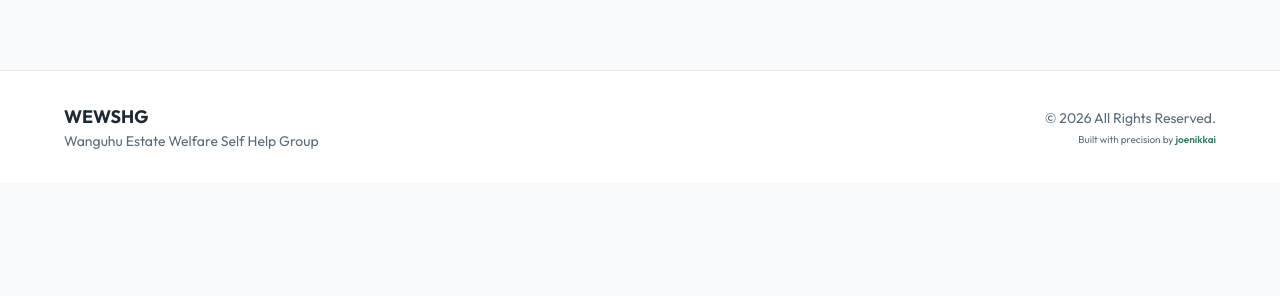
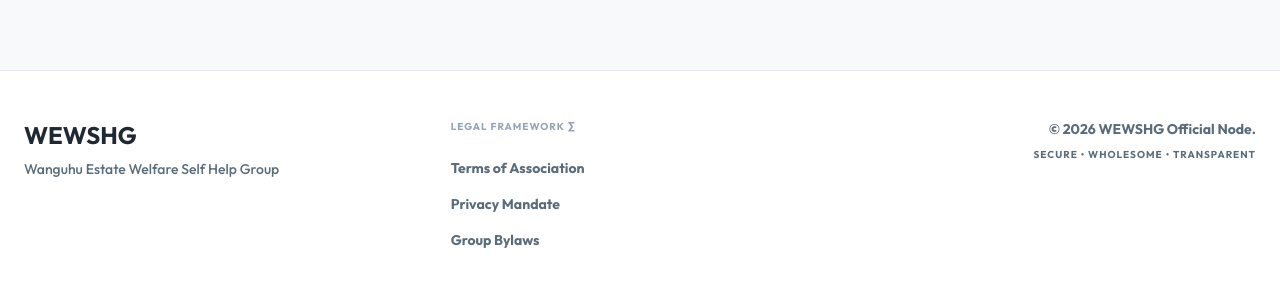
Before and after one commit to joenikkai/WANGUHU-ESTATE-WELFARE-SELF-HELP-GROUP, a React (Vite) app in the folder frontend/: page /help-desk in a window 1280 px wide. Shown: the part 656-952 px from the top of the page. Before the commit the page ends 839 px from the top, so only its background shows below. Built offline with nearby package versions, Linux system fonts and the light colour scheme; no server answers.

Commit message:
feat: implement legal framework pages (Terms, Privacy, Bylaws) and update footer

```diff
--- a/frontend/src/App.tsx
+++ b/frontend/src/App.tsx
@@ -19,11 +19,16 @@ import Contribute from "./pages/Contribute";
 import Assets from "./pages/Assets";
 import Transactions from "./pages/Transactions";
 import CommunityFunds from "./pages/CommunityFunds";
+import Legal from "./pages/Legal";
 
 const router = createBrowserRouter([
   {
     path: '/',
     element: <Landing/>
+  },
+  {
+    path: '/legal/:type',
+    element: <Legal/>
   },
   {
     path: '/marketplace',
--- a/frontend/src/components/Footer.tsx
+++ b/frontend/src/components/Footer.tsx
@@ -1,25 +1,38 @@
 import { useAuth } from "../context/AuthContext";
+import { Link } from "react-router-dom";
 
 function Footer() {
     const { user } = useAuth();
 
-    // Hide footer on dashboard if preferred, or keep it consistent.
-    // User requested applying it to all necessary pages.
+    return (
+        <footer className="w-full bg-[#FFFFFF] dark:bg-[#1A2433] border-t border-[#E2E8F0] dark:border-[#2D3A4A] py-12 px-6 mt-auto">
+            <div className="max-w-7xl mx-auto">
+                <div className="grid grid-cols-1 md:grid-cols-3 gap-12 mb-12">
+                    <div className="text-center md:text-left">
+                        <p className="text-[#1E2933] dark:text-[#E2E8F0] font-black text-2xl mb-2">WEWSHG</p>
+                        <p className="text-[#5A6B7A] dark:text-[#94A3B8] text-sm font-medium">Wanguhu Estate Welfare Self Help Group</p>
+                    </div>
 
-    return (
-        <footer className="w-full bg-[#FFFFFF] dark:bg-[#1A2433] border-t border-[#E2E8F0] dark:border-[#2D3A4A] py-8 px-6 mt-auto">
-            <div className="max-w-6xl mx-auto flex flex-col md:flex-row justify-between items-center space-y-4 md:space-y-0">
-                <div className="text-center md:text-left">
-                    <p className="text-[#1E2933] dark:text-[#E2E8F0] font-bold text-lg">WEWSHG</p>
-                    <p className="text-[#5A6B7A] dark:text-[#94A3B8] text-sm">Wanguhu Estate Welfare Self Help Group</p>
+                    <div className="flex flex-col items-center md:items-start gap-4">
+                        <p className="text-[10px] font-black text-[#94A3B8] uppercase tracking-widest mb-2">Legal Framework ∑</p>
+                        <Link to="/legal/terms" className="text-sm font-bold text-[#5A6B7A] dark:text-[#E2E8F0] hover:text-[#2E7D64] transition-colors">Terms of Association</Link>
+                        <Link to="/legal/privacy" className="text-sm font-bold text-[#5A6B7A] dark:text-[#E2E8F0] hover:text-[#2E7D64] transition-colors">Privacy Mandate</Link>
+                        <Link to="/legal/bylaws" className="text-sm font-bold text-[#5A6B7A] dark:text-[#E2E8F0] hover:text-[#2E7D64] transition-colors">Group Bylaws</Link>
+                    </div>
+
+                    <div className="text-center md:text-right flex flex-col items-center md:items-end gap-2">
+                        <p className="text-[#5A6B7A] dark:text-[#94A3B8] text-sm font-bold">
+                            &copy; {new Date().getFullYear()} WEWSHG Official Node.
+                        </p>
+                        <p className="text-[#5A6B7A] dark:text-[#94A3B8] text-[10px] uppercase tracking-widest font-black flex items-center gap-2">
+                            Secure • Wholesome • Transparent
+                        </p>
+                    </div>
                 </div>
 
-                <div className="text-center md:text-right">
-                    <p className="text-[#5A6B7A] dark:text-[#94A3B8] text-sm">
-                        &copy; {new Date().getFullYear()} All Rights Reserved.
-                    </p>
-                    <p className="text-[#5A6B7A] dark:text-[#94A3B8] text-[10px] mt-1">
-                        Built with precision by <a href="https://github.com/joenikkai" target="_blank" rel="noopener noreferrer" className="text-[#2E7D64] dark:text-[#3B8B76] font-semibold hover:underline">joenikkai</a>
+                <div className="pt-8 border-t border-[#E2E8F0] dark:border-[#2D3A4A] text-center">
+                    <p className="text-[#5A6B7A] dark:text-[#94A3B8] text-[10px] font-bold">
+                        Built with precision by <a href="https://github.com/joenikkai" target="_blank" rel="noopener noreferrer" className="text-[#2E7D64] dark:text-[#3B8B76] font-black hover:underline uppercase tracking-tighter">joenikkai</a>
                     </p>
                 </div>
             </div>
--- /dev/null
+++ b/frontend/src/pages/Legal.tsx
@@ -0,0 +1,142 @@
+import { useParams, Link } from "react-router-dom";
+import PublicNavbar from "../components/PublicNavbar";
+import DashboardSidebar from "../components/Navbar";
+import Footer from "../components/Footer";
+import { useAuth } from "../context/AuthContext";
+import { ShieldCheck, Scale, Lock, BookOpen, ChevronLeft } from "lucide-react";
+
+const legalContent = {
+    "terms": {
+        title: "Terms & Conditions ∑",
+        icon: Scale,
+        color: "text-blue-500",
+        sections: [
+            {
+                heading: "1. The Wholesome Mandate",
+                content: "By accessing the WEWSHG platform, you agree to uphold the 'Wholesome System' philosophy. This includes a commitment to conceptual understanding, mutual accountability, and the collective progress of the Wanguhu Estate Welfare Self Help Group."
+            },
+            {
+                heading: "2. Financial Integrity ∑",
+                content: "All financial transactions recorded on the platform are legally binding within the group's bylaws. Members are responsible for ensuring that contributions (Mandatory, Benevolence, Asset Shares) are accurate and timely. Fraudulent entries will result in immediate termination of biometric identity access."
+            },
+            {
+                heading: "3. Membership Identity",
+                content: "Your digital identity (linked to National ID and KRA PIN) is non-transferable. You are responsible for all actions taken under your credentials. Multi-factor authentication is mandated for all high-value transactions."
+            }
+        ]
+    },
+    "privacy": {
+        title: "Privacy Policy Δ",
+        icon: Lock,
+        color: "text-[#2E7D64]",
+        sections: [
+            {
+                heading: "1. Data Sovereignty",
+                content: "WEWSHG adheres to a 'Privacy First' mandate. Your sensitive legal data (National ID, KRA PIN, Address) is masked by default and only revealed through authenticated biometric verification or secure password input."
+            },
+            {
+                heading: "2. The Immutable Ledger",
+                content: "Financial data is stored in an immutable central ledger. While personal details are protected, communal fund balances and asset valuations are public to all verified members to ensure total transparency."
+            },
+            {
+                heading: "3. Audit Logs",
+                content: "All critical system changes and financial entries are recorded in forensics-grade audit logs. These logs track the actor, action, and timestamp to ensure accountability without compromising personal privacy."
+            }
+        ]
+    },
+    "bylaws": {
+        title: "Group Bylaws Book ∑",
+        icon: BookOpen,
+        color: "text-purple-500",
+        sections: [
+            {
+                heading: "1. Mandatory Contributions",
+                content: "Every registered member is mandated to contribute KES 1,000 monthly to the Maintenance Pool. Failure to contribute for three consecutive months may lead to a review of membership status."
+            },
+            {
+                heading: "2. The Benevolence Fund",
+                content: "The Benevolence Pool is a voluntary communal reserve used to support members during life events. Disbursement is subject to approval by the Chairperson and the Treasurer based on verified needs."
+            },
+            {
+                heading: "3. Asset Unit Ownership",
+                content: "Communal assets (Infrastructure, Equipment) are funded through fractional unit purchases. Ownership is proportional to the units held, and dividends/utilization rights are distributed accordingly."
+            }
+        ]
+    }
+};
+
+function Legal() {
+    const { type } = useParams();
+    const { user } = useAuth();
+    const isMember = !!user;
+
+    const content = legalContent[type as keyof typeof legalContent] || legalContent["terms"];
+    const Icon = content.icon;
+
+    const mainContent = (
+        <div className="max-w-4xl mx-auto">
+            <div className={`mb-12 ${isMember ? '' : 'pt-32'}`}>
+                <Link to={isMember ? "/my-dashboard" : "/"} className="inline-flex items-center gap-2 text-[10px] font-black text-[#5A6B7A] hover:text-[#2E7D64] uppercase tracking-widest mb-8 transition-colors">
+                    <ChevronLeft size={14} />
+                    Back to {isMember ? "Dashboard" : "Home"}
+                </Link>
+
+                <div className="flex items-center gap-6 mb-8">
+                    <div className={`w-16 h-16 rounded-[1.5rem] bg-white dark:bg-[#1A2433] border-2 border-[#E2E8F0] dark:border-[#2D3A4A] flex items-center justify-center ${content.color} shadow-sm`}>
+                        <Icon size={32} />
+                    </div>
+                    <div>
+                        <h1 className="text-3xl font-black text-[#1E2933] dark:text-[#E2E8F0]">{content.title}</h1>
+                        <p className="text-[10px] font-black text-[#5A6B7A] uppercase tracking-[0.2em] mt-1">Official WEWSHG Legal Framework</p>
+                    </div>
+                </div>
+
+                <div className="space-y-12">
+                    {content.sections.map((section, i) => (
+                        <section key={i} className="bg-white dark:bg-[#1A2433] p-10 rounded-[2.5rem] border border-[#E2E8F0] dark:border-[#2D3A4A] shadow-sm">
+                            <h2 className="text-xl font-black text-[#1E2933] dark:text-[#E2E8F0] mb-6 flex items-center gap-3">
+                                <span className="text-[#2E7D64] opacity-20 text-4xl font-black font-mono">0{i + 1}</span>
+                                {section.heading}
+                            </h2>
+                            <p className="text-[#5A6B7A] dark:text-[#94A3B8] leading-relaxed font-medium">
+                                {section.content}
+                            </p>
+                        </section>
+                    ))}
+                </div>
+
+                <div className="mt-16 p-10 bg-gray-50 dark:bg-[#0F1720] rounded-[2.5rem] border border-dashed border-[#E2E8F0] dark:border-[#2D3A4A] text-center">
+                    <ShieldCheck className="mx-auto text-[#2E7D64] mb-4" size={40} />
+                    <p className="text-sm text-[#5A6B7A] font-bold mb-2">Last Updated: June 10, 2026</p>
+                    <p className="text-xs text-[#94A3B8]">These terms are governed by the laws of the Republic of Kenya and the WEWSHG Constitution.</p>
+                </div>
+            </div>
+        </div>
+    );
+
+    if (isMember) {
+        return (
+            <div className="min-h-screen flex bg-[#F8F9FA] dark:bg-[#0F1720]">
+                <DashboardSidebar />
+                <div className="flex-grow flex flex-col sm:ml-72 transition-all duration-300">
+                    <main className="flex-grow pb-20 sm:pb-8 p-4 sm:p-6 lg:p-8">
+                        {mainContent}
+                    </main>
+                    <Footer />
+                </div>
+            </div>
+        );
+    }
+
+    return (
+        <div className="min-h-screen flex flex-col bg-[#F8F9FA] dark:bg-[#0F1720]">
+            <PublicNavbar />
+            <main className="flex-grow pb-20 px-4">
+                {mainContent}
+            </main>
+            <Footer />
+        </div>
+    );
+}
+
+export default Legal;
```
